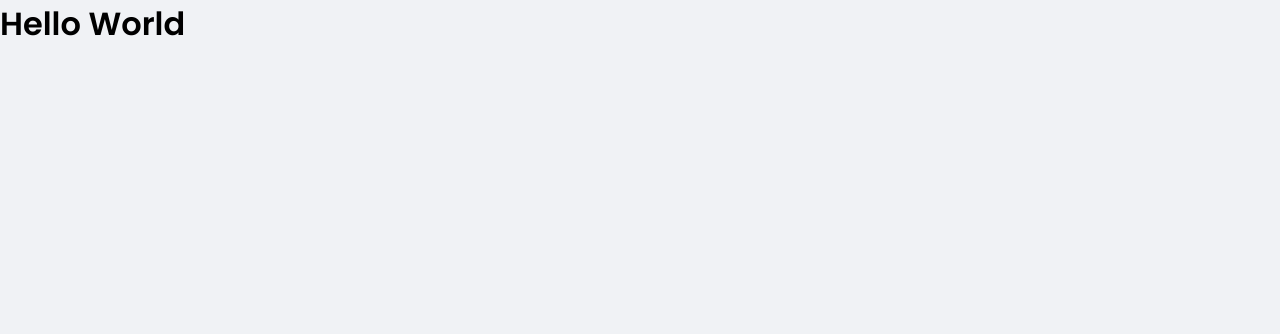
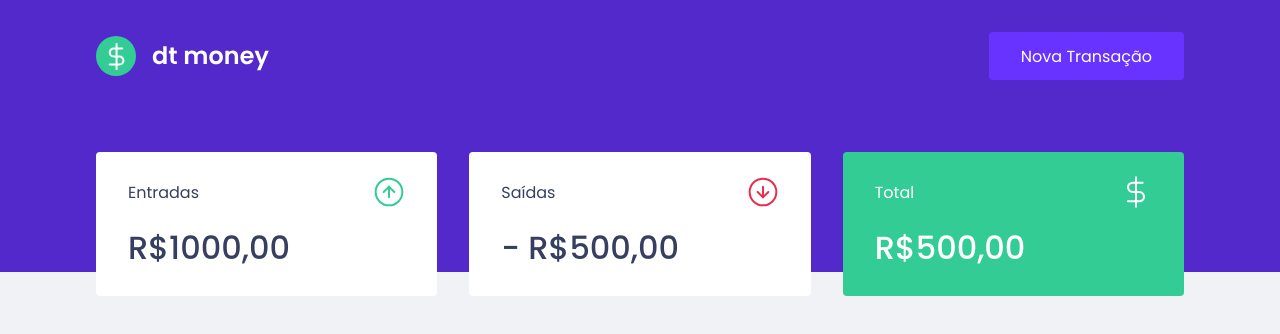
Before and after one commit to oliveiradonai/dt-money, a React (Create React App) app: page / in a window 1280 px wide. Shown: the top 334 px of the page. Built offline with nearby package versions, Linux system fonts and the light colour scheme.

Commit message:
Estilização do header

```diff
--- a/public/index.html
+++ b/public/index.html
@@ -7,7 +7,7 @@
   <meta charset="utf-8" />
   <link rel="shortcut icon" href="favicon.png" type="image/png">
   <title>dt-money</title>
-  <link href="https://fonts.googleapis.com/css2?family=Poppins:wght@400;600&display=swap" rel="stylesheet">
+  <link href="https://fonts.googleapis.com/css2?family=Poppins:wght@400;500;600&display=swap" rel="stylesheet">
 </head>
 
 <body>
--- a/src/App.tsx
+++ b/src/App.tsx
@@ -1,12 +1,13 @@
+import { Dashboard } from "./components/Dashboard";
+import { Header } from "./components/Header";
 import { GlobalStyle } from "./styles/global";
 
 export function App() {
   return (
-    <div className="App">
-      <h1>
-        Hello World
-      </h1>
+    <>
+      <Header />
+      <Dashboard />
       <GlobalStyle />
-    </div>
+    </>
   );
 }
--- /dev/null
+++ b/src/components/Dashboard/index.tsx
@@ -0,0 +1,10 @@
+import { Summary } from "../Summary";
+import { Container } from "./styles";
+
+export function Dashboard(){
+    return (
+        <Container>
+            <Summary />
+        </Container>
+    );
+}
--- /dev/null
+++ b/src/components/Dashboard/styles.ts
@@ -0,0 +1,7 @@
+import styled from "styled-components";
+
+export const Container = styled.main`
+    max-width: 1120px;
+    margin: 0 auto;
+    padding: 2.5rem 1rem;
+`
--- /dev/null
+++ b/src/components/Header/index.tsx
@@ -0,0 +1,15 @@
+import logoImg from '../../assets/logo.svg'
+import { Container, Content } from './styles'
+
+export function Header() {
+    return (
+        <Container>
+            <Content>
+                <img src={logoImg} alt="dt money" />
+                <button type="button">
+                    Nova Transação
+                </button>
+            </Content>
+        </Container>
+    )
+}
--- /dev/null
+++ b/src/components/Header/styles.ts
@@ -0,0 +1,31 @@
+import styled from 'styled-components'
+
+export const Container = styled.header`
+    background: var(--blue);
+`;
+
+export const Content = styled.div`
+    max-width: 1120px;
+    margin: 0 auto;
+
+    padding: 2rem 1rem 12rem;
+    display: flex;
+    align-items: center;
+    justify-content: space-between;
+
+    button {
+        font-size: 1rem;
+        color: #fff;
+        background: var(--blue-light);
+        border: 0;
+        padding: 0 2rem;
+        border-radius: 0.25rem;
+        height: 3rem;
+
+        transition: filter 0.2s;
+
+        &:hover {
+            filter: brightness(0.9);
+        }
+    }
+`;
--- /dev/null
+++ b/src/components/Summary/index.tsx
@@ -0,0 +1,32 @@
+import { Container } from "./styles";
+import incomeImg from '../../assets/income.svg';
+import outcomeImg from '../../assets/outcome.svg';
+import totalImg from '../../assets/total.svg';
+
+export function Summary(){
+    return (
+        <Container>
+            <div>
+                <header>
+                    <p>Entradas</p>
+                    <img src={incomeImg} alt="Entradas Icon" />
+                </header>
+                <strong>R$1000,00</strong>
+            </div>
+            <div>
+                <header>
+                    <p>Saídas</p>
+                    <img src={outcomeImg} alt="Saídas Icon" />
+                </header>
+                <strong>- R$500,00</strong>
+            </div>
+            <div className="highlight-background">
+                <header>
+                    <p>Total</p>
+                    <img src={totalImg} alt="Total Icon" />
+                </header>
+                <strong>R$500,00</strong>
+            </div>
+        </Container>
+    )
+}
--- /dev/null
+++ b/src/components/Summary/styles.ts
@@ -0,0 +1,34 @@
+import styled from "styled-components";
+
+export const Container = styled.div`
+    display: grid;
+    grid-template-columns: repeat(3, 1fr);
+    gap: 2rem;
+    margin-top: -10rem;
+
+    div{
+        background: var(--shape);
+        padding: 1.5rem 2rem;
+        border-radius: 0.25rem;
+        color: var(--text-title);
+
+        header{
+            display: flex;
+            align-items: center;
+            justify-content: space-between;
+        }
+
+        strong{
+            display: block;
+            margin-top: 1rem;
+            font-size: 2rem;
+            font-weight: 500;
+            line-height: 3rem;
+        }
+
+        &.highlight-background{
+            background: var(--green);
+            color: #FFF;
+        }
+    }
+`
--- a/src/styles/global.ts
+++ b/src/styles/global.ts
@@ -9,6 +9,7 @@
         --text-title: #363F5F;
         --text-body: #969CB3;
         --shape: #FFFFFF;
+        --green: #33CC95;
     }
 
     * {
```
